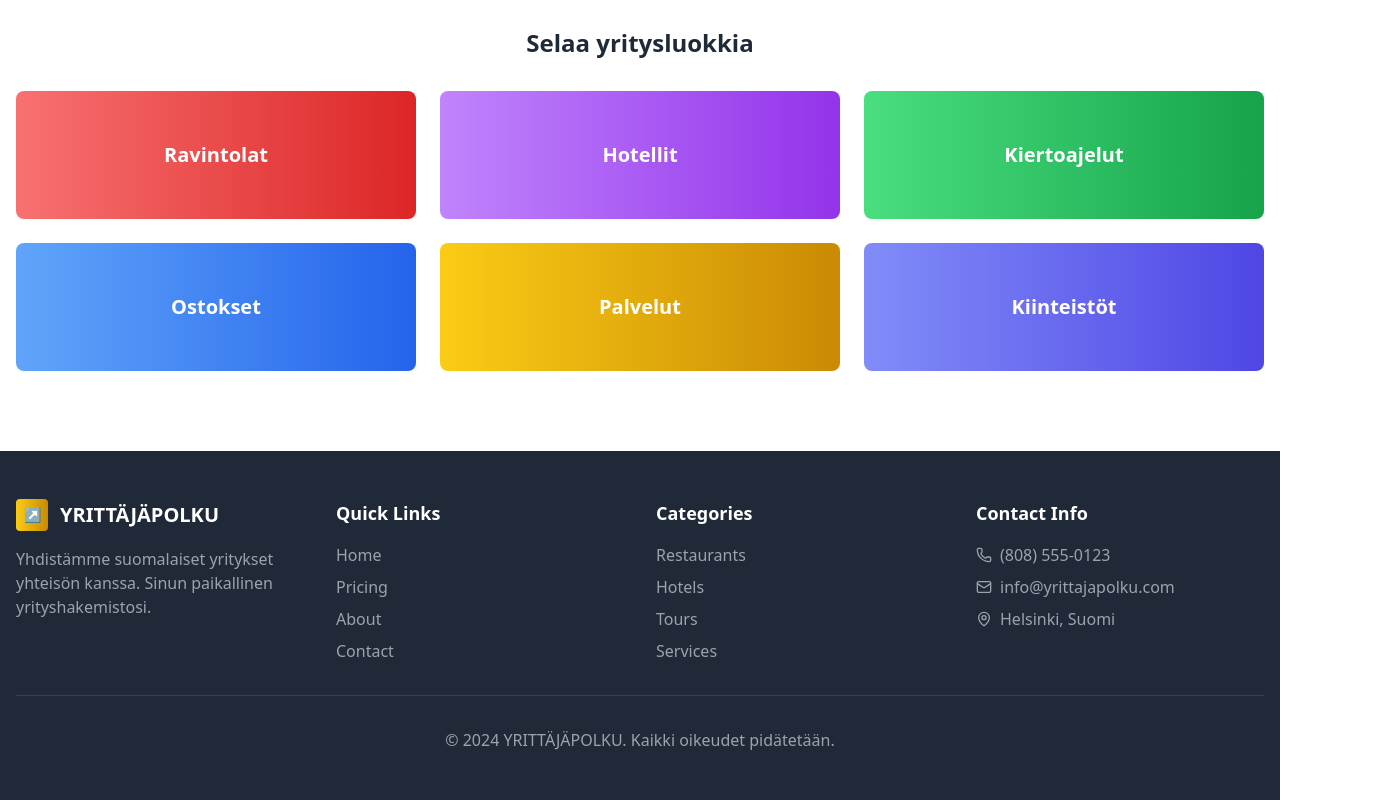
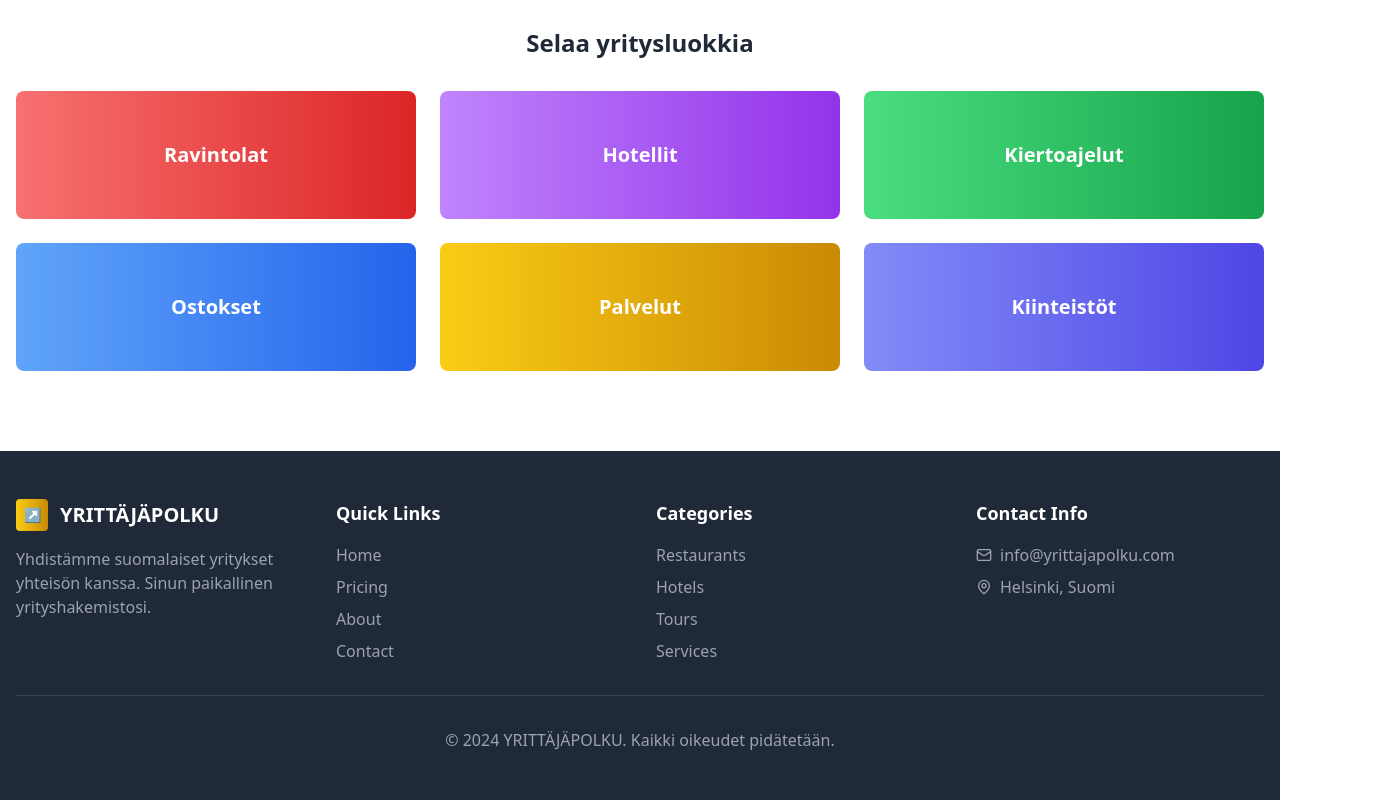
Before and after one commit to smartnodehub/hawaiielevate-clone, a React (Vite) app: page / in a window 1280 px wide. Shown: the part 1605-2405 px from the top of the page, 1380 px wide, since content can reach past the window. Built offline with nearby package versions, Linux system fonts and the light colour scheme.

Commit message:
YRITTAJAPOLKU rebrand complete - removed phone numbers

```diff
--- a/src/App.jsx
+++ b/src/App.jsx
@@ -321,8 +321,6 @@ const HomePage = () => {
             </nav>
 
             <div className="flex items-center space-x-4">
-              <span className="text-sm">📞 (808) 555-0123</span>
-
               {/* Language Switcher */}
               <div className="relative" ref={languageDropdownRef}>
                 <button
@@ -565,10 +563,6 @@ const HomePage = () => {
             <div>
               <h4 className="text-lg font-semibold mb-4">Contact Info</h4>
               <div className="space-y-2 text-gray-400">
-                <p className="flex items-center">
-                  <Phone size={16} className="mr-2" />
-                  (808) 555-0123
-                </p>
                 <p className="flex items-center">
                   <Mail size={16} className="mr-2" />
                   info@yrittajapolku.com
```
